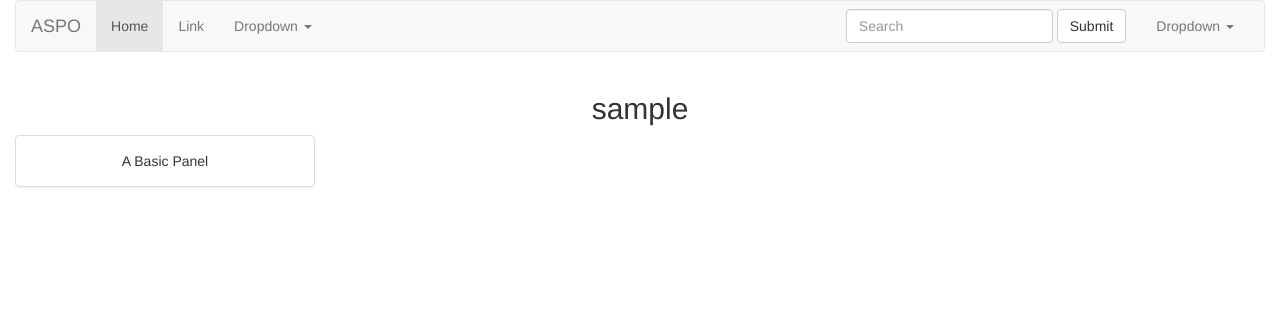
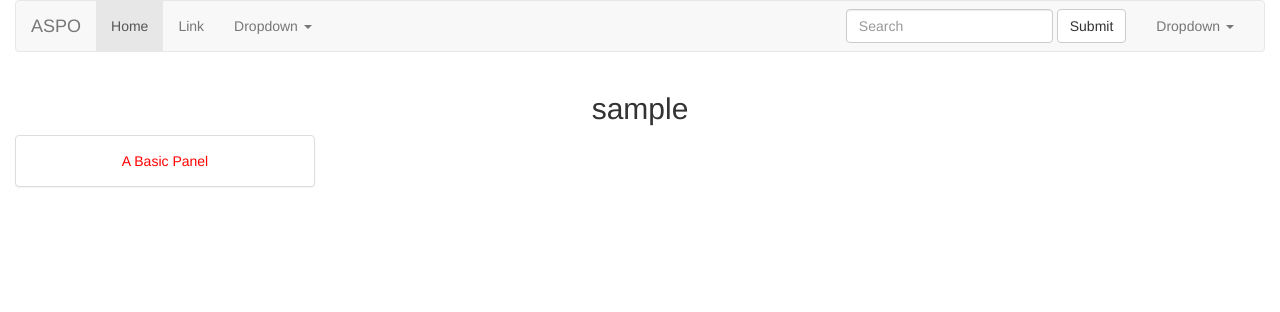
Before and after one commit to Angelo94/Polisportiva, a Django app: page /api/auth/userinfo/ in a window 1280 px wide. Shown: the top 312 px of the page. Run offline with Django 3.2, Linux system fonts and the light colour scheme; the visitor is signed in with stand-in values (Sample User, id 1); parts of the project's set-up code (start-up, migrations or seed data) failed here and were passed over; some libraries are stand-ins or nearby versions.

Commit message:
updated home and info

```diff
--- a/polisportiva/templates/home/base.html
+++ b/polisportiva/templates/home/base.html
@@ -9,6 +9,7 @@
         }
         .userinfo-panel {
             width: 300px;
+            color: red;
         }
     </style>
 
--- a/polisportiva/templates/user/users_list.html
+++ b/polisportiva/templates/user/users_list.html
@@ -1,8 +1,5 @@
 
 {% extends 'home/base.html' %}
-<ul>
-
-</ul>
 
 {% block content %}
     <div class="container-fluid userinfo">
```
